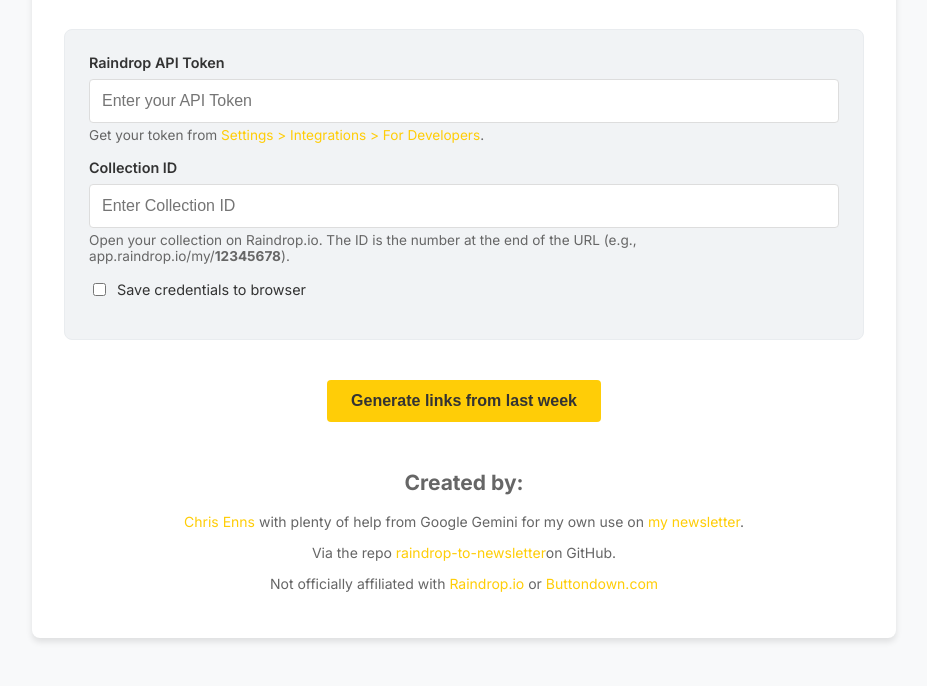
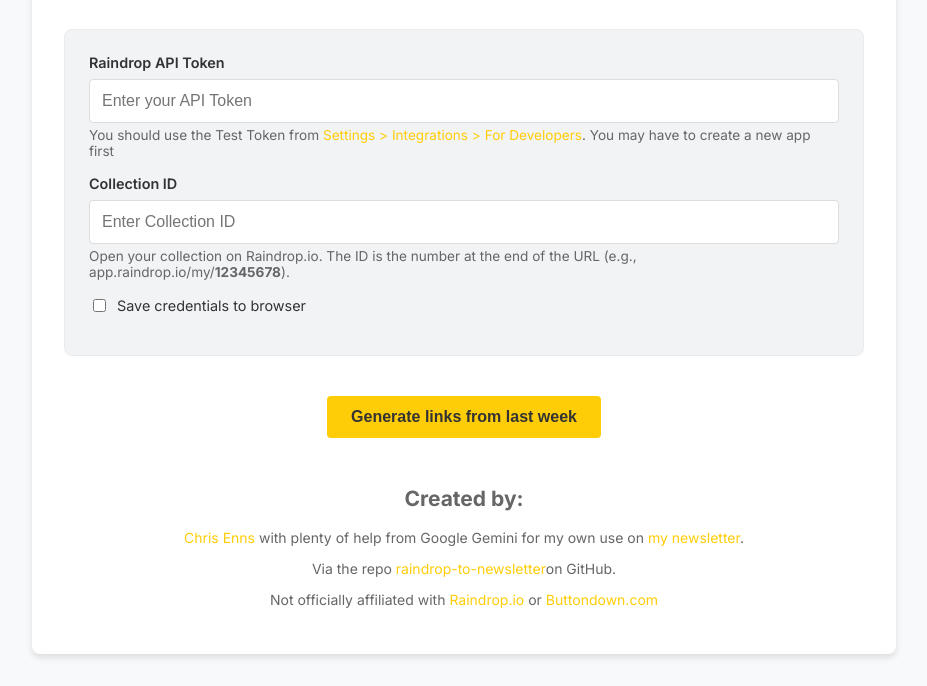
Before and after one commit to iChris/raindrop-to-newsletter, a website: page public/index.html in a window 1280 px wide. Shown: the part 163-849 px from the top of the page, without its empty margins (176-1103 px from the left). Drawn offline with Linux system fonts and the light colour scheme.

Commit message:
Added text for test token

```diff
--- a/public/index.html
+++ b/public/index.html
@@ -30,7 +30,7 @@
                 <div class="form-group">
                     <label for="apiToken">Raindrop API Token</label>
                     <input type="password" id="apiToken" placeholder="Enter your API Token">
-                    <p class="help-text">Get your token from <a href="https://app.raindrop.io/settings/integrations" target="_blank">Settings > Integrations > For Developers</a>.</p>
+                    <p class="help-text">You should use the Test Token from <a href="https://app.raindrop.io/settings/integrations" target="_blank">Settings > Integrations > For Developers</a>. You may have to create a new app first</p>
                 </div>
                 <div class="form-group">
                     <label for="collectionId">Collection ID</label>
```
